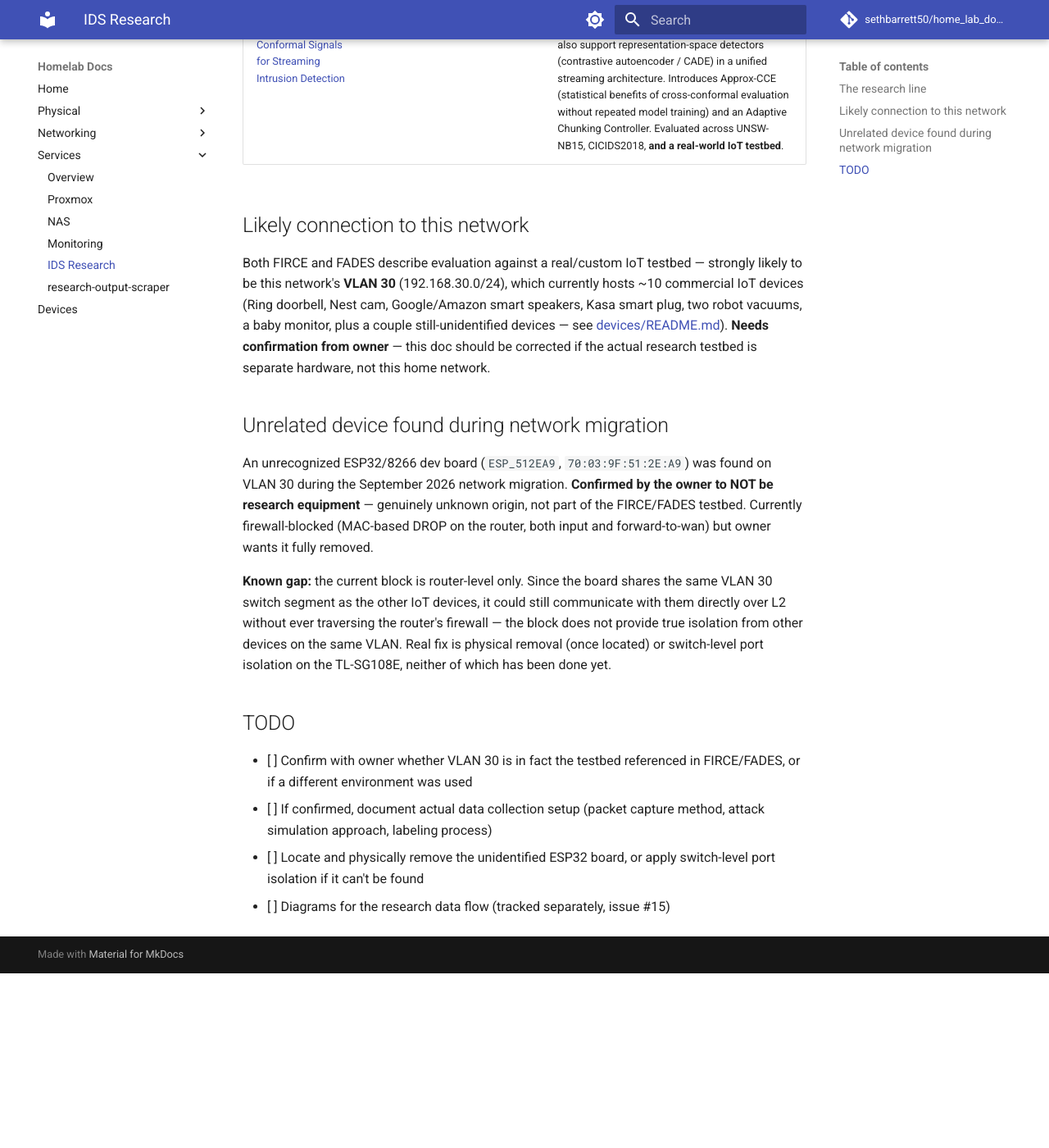
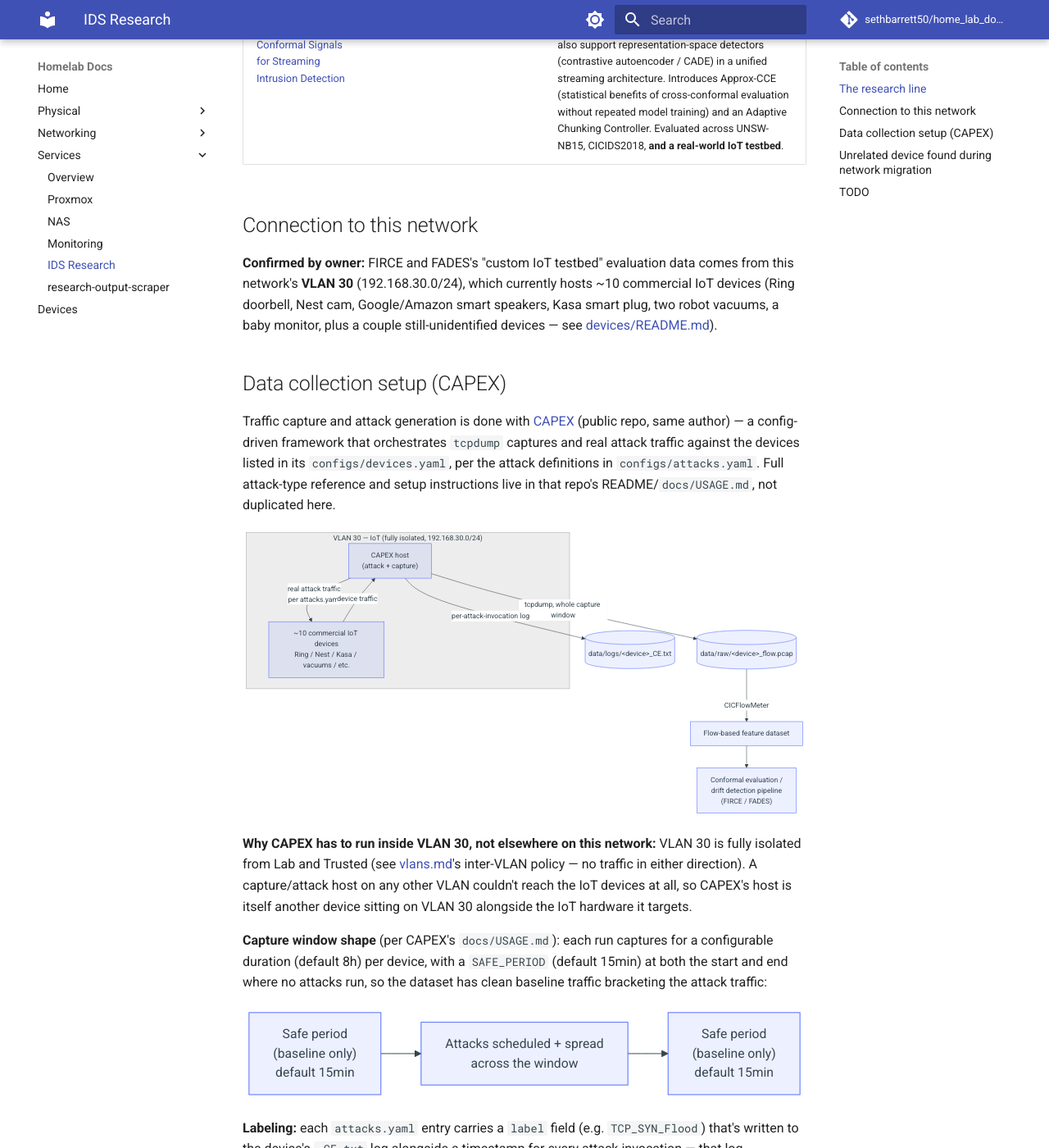
Before and after one commit to sethbarrett50/home_lab_docs, an MkDocs documentation site: the page built from docs/services/ids-research.md, in a window 1280 px wide and 1400 px high, scrolled down 953 px. Shown: the whole window at 82% size. Built offline with MkDocs 1.6.1 and Material for MkDocs 9.7.7, drawn with Linux system fonts in a browser that asks for light colours; comment, search, counter and statistics services are not loaded; before the commit the page ends 2140 px from its top, so only the background shows below that; some of the changed text lies outside the part shown.

Commit message:
docs: add IDS research data-flow diagrams (issue #15)
Confirmed with owner that VLAN 30 is the actual FIRCE/FADES testbed.
Documents the CAPEX capture/attack framework (public repo), the
capture-window/safe-period shape, and the labeling mechanism (attack
log entries double as ground truth). Flags a real gap found while
researching this: CAPEX's devices.yaml and arp_spoof gateway_ip still
point at pre-migration 192.168.1.x addresses, so it won't actually
reach the current 192.168.30.x devices until updated (separate repo,
not fixed here).

````diff
--- a/docs/services/ids-research.md
+++ b/docs/services/ids-research.md
@@ -15,16 +15,65 @@ goal of being useful to anyone trying to reproduce or understand the setup.
 | [FIRCE: A Framework for Intrusion Response and Conformal Evaluation](https://doi.org/10.48550/arxiv.2605.01962) (preprint) / [published version](https://doi.org/10.1109/smartnets69662.2026.11604738) | arXiv preprint, published at IEEE SmartNets 2026 | 2026 | Augments supervised IDS classifiers with **conformal evaluation-based uncertainty quantification and drift detection**. Four conformal evaluation strategies (Inductive, Cross, Approximate Transductive, and a novel Approximate Cross-Conformal Evaluator), plus an adaptive chunking mechanism that adjusts evaluation granularity to stream volatility. Evaluated on **"a custom IoT testbed of 10 commercial devices"** plus CICIDS2018 and UNSW-NB15. |
 | [FADES: Adaptive Drift Estimation via Conformal Signals for Streaming Intrusion Detection](https://doi.org/10.3390/electronics15102114) | *Electronics* (journal) | 2026 | Journal extension of FIRCE. Generalizes drift monitoring beyond prediction-space uncertainty to also support representation-space detectors (contrastive autoencoder / CADE) in a unified streaming architecture. Introduces Approx-CCE (statistical benefits of cross-conformal evaluation without repeated model training) and an Adaptive Chunking Controller. Evaluated across UNSW-NB15, CICIDS2018, **and a real-world IoT testbed**. |
 
-## Likely connection to this network
+## Connection to this network
 
-Both FIRCE and FADES describe evaluation against a real/custom IoT testbed
-— strongly likely to be this network's **VLAN 30** (192.168.30.0/24), which
+**Confirmed by owner:** FIRCE and FADES's "custom IoT testbed" evaluation
+data comes from this network's **VLAN 30** (192.168.30.0/24), which
 currently hosts ~10 commercial IoT devices (Ring doorbell, Nest cam,
 Google/Amazon smart speakers, Kasa smart plug, two robot vacuums, a baby
 monitor, plus a couple still-unidentified devices — see
-[devices/README.md](../devices/README.md)). **Needs confirmation from
-owner** — this doc should be corrected if the actual research testbed is
-separate hardware, not this home network.
+[devices/README.md](../devices/README.md)).
+
+## Data collection setup (CAPEX)
+
+Traffic capture and attack generation is done with
+[CAPEX](https://github.com/DFAIR-LAB-Augusta/CAPEX) (public repo, same
+author) — a config-driven framework that orchestrates `tcpdump` captures
+and real attack traffic against the devices listed in its
+`configs/devices.yaml`, per the attack definitions in
+`configs/attacks.yaml`. Full attack-type reference and setup instructions
+live in that repo's README/`docs/USAGE.md`, not duplicated here.
+
+```mermaid
+flowchart TD
+    subgraph vlan30["VLAN 30 — IoT (fully isolated, 192.168.30.0/24)"]
+        CAPEX["CAPEX host\n(attack + capture)"]
+        IOT["~10 commercial IoT devices\nRing / Nest / Kasa / vacuums / etc."]
+        CAPEX -->|"real attack traffic\nper attacks.yaml"| IOT
+        IOT -->|device traffic| CAPEX
+    end
+
+    CAPEX -->|tcpdump, whole capture window| PCAP[("data/raw/&lt;device&gt;_flow.pcap")]
+    CAPEX -->|"per-attack-invocation log"| LOG[("data/logs/&lt;device&gt;_CE.txt")]
+    PCAP -->|CICFlowMeter| FLOWS["Flow-based feature dataset"]
+    FLOWS --> CE["Conformal evaluation /\ndrift detection pipeline\n(FIRCE / FADES)"]
+```
+
+**Why CAPEX has to run inside VLAN 30, not elsewhere on this network:**
+VLAN 30 is fully isolated from Lab and Trusted (see
+[vlans.md](../networking/vlans.md)'s inter-VLAN policy — no traffic in
+either direction). A capture/attack host on any other VLAN couldn't reach
+the IoT devices at all, so CAPEX's host is itself another device sitting
+on VLAN 30 alongside the IoT hardware it targets.
+
+**Capture window shape** (per CAPEX's `docs/USAGE.md`): each run captures
+for a configurable duration (default 8h) per device, with a `SAFE_PERIOD`
+(default 15min) at both the start and end where no attacks run, so the
+dataset has clean baseline traffic bracketing the attack traffic:
+
+```mermaid
+flowchart LR
+    A["Safe period\n(baseline only)\ndefault 15min"] --> B["Attacks scheduled + spread\nacross the window"] --> C["Safe period\n(baseline only)\ndefault 15min"]
+```
+
+**Labeling:** each `attacks.yaml` entry carries a `label` field (e.g.
+`TCP_SYN_Flood`) that's written to the device's `_CE.txt` log alongside a
+timestamp for every attack invocation — that log, correlated against the
+PCAP by timestamp, is the ground-truth label source. Traffic inside a
+`SAFE_PERIOD` with no corresponding log entry is implicitly benign/baseline.
+
+`tcpdump` runs for the entire window regardless of phase; only attack
+scheduling respects the safe-period boundaries.
 
 ## Unrelated device found during network migration
 
@@ -45,10 +94,17 @@ done yet.
 
 ## TODO
 
-- [ ] Confirm with owner whether VLAN 30 is in fact the testbed referenced
-      in FIRCE/FADES, or if a different environment was used
-- [ ] If confirmed, document actual data collection setup (packet capture
-      method, attack simulation approach, labeling process)
+- [x] Confirm with owner whether VLAN 30 is in fact the testbed referenced
+      in FIRCE/FADES — confirmed yes
+- [x] Document actual data collection setup (CAPEX — packet capture,
+      attack simulation, labeling, see above)
+- [x] Diagrams for the research data flow (issue #15)
 - [ ] Locate and physically remove the unidentified ESP32 board, or apply
       switch-level port isolation if it can't be found
-- [ ] Diagrams for the research data flow (tracked separately, issue #15)
+- [ ] **CAPEX's `configs/devices.yaml` and the `arp_spoof` entries'
+      `gateway_ip` in `configs/attacks.yaml` still reference pre-migration
+      `192.168.1.x` addresses** — these predate the VLAN migration and
+      won't reach the real devices at their current `192.168.30.x`
+      addresses (or the real VLAN 30 gateway, `192.168.30.1`). CAPEX won't
+      actually work against this network's current IoT devices until
+      these configs are updated. Separate repo, not fixed here.
````
